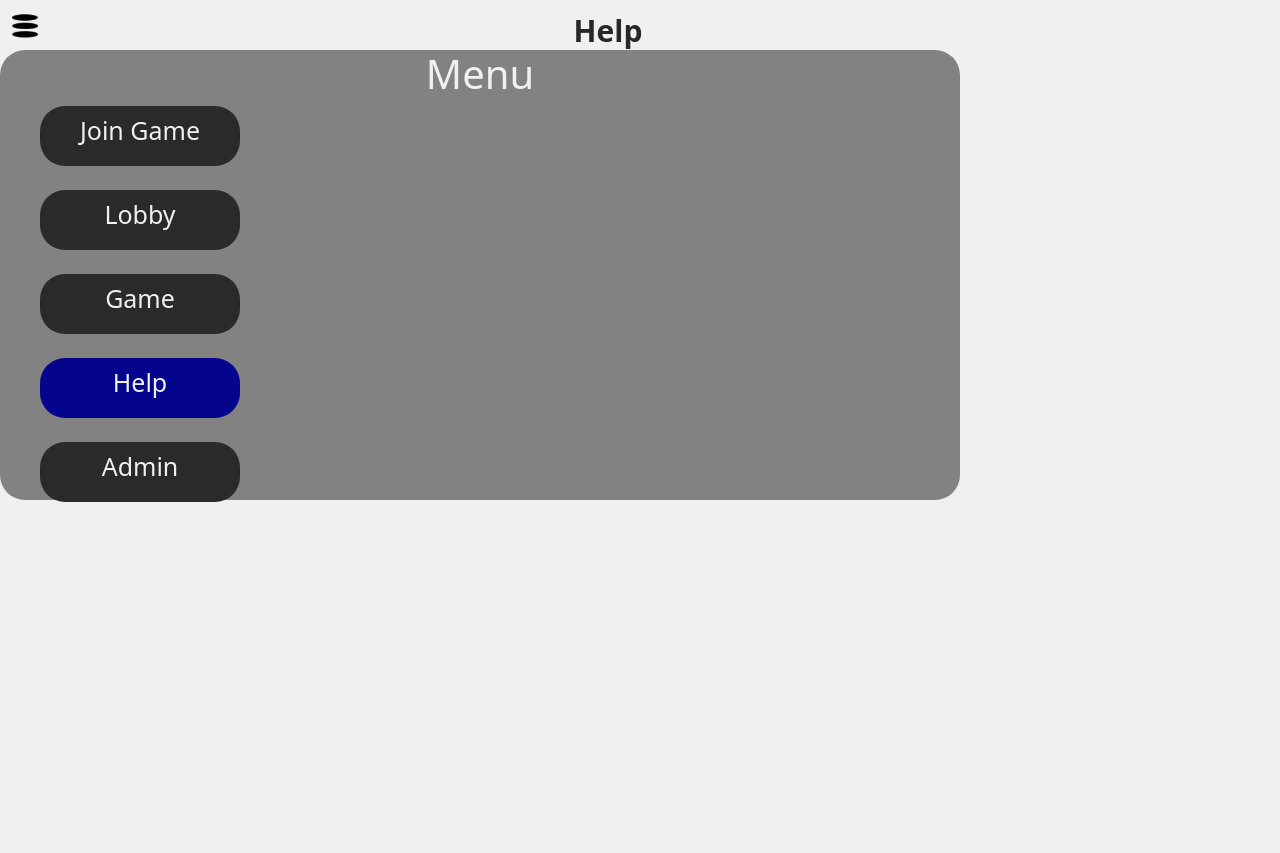
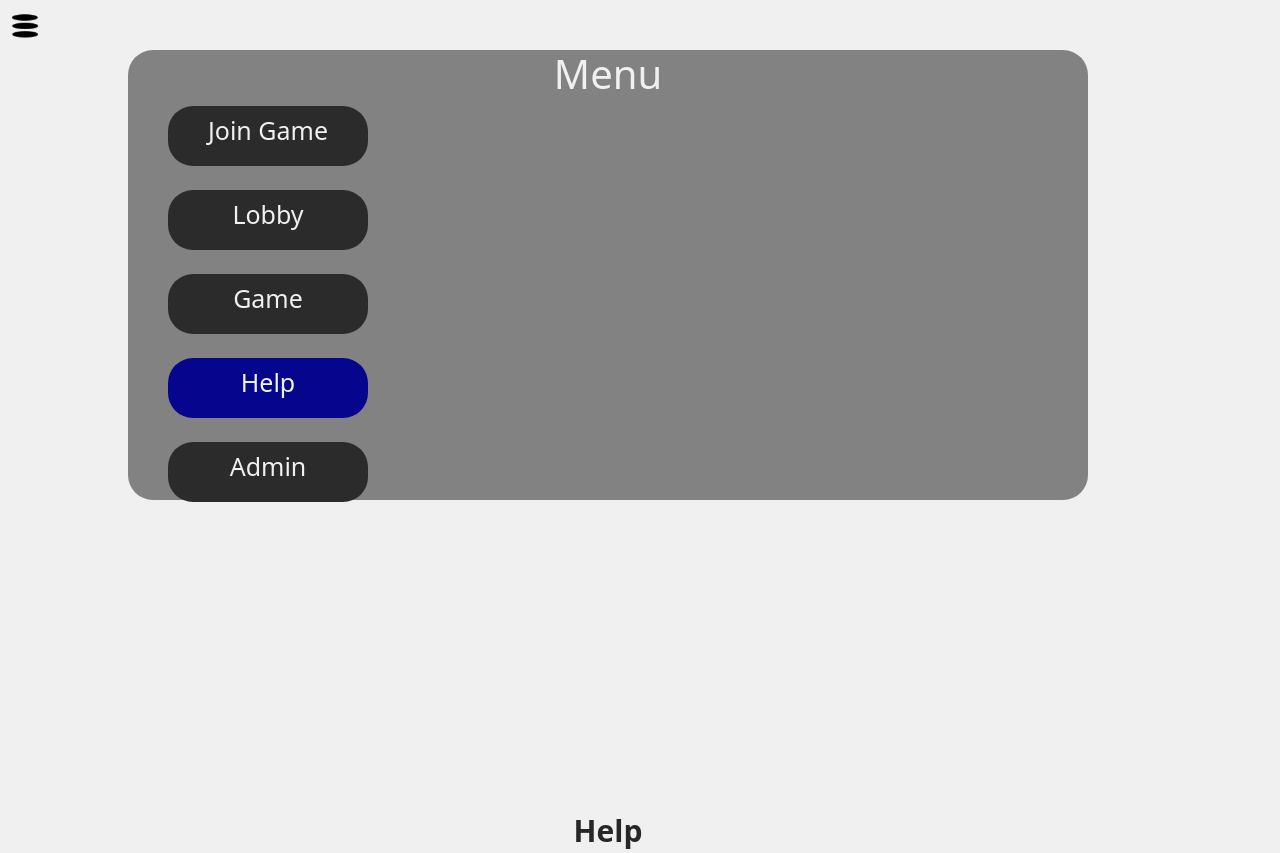
Before and after one commit to pmroczko/mafia-ui, a React (Create React App) app: page /help in a window 1280 px wide. Both pictures are taken after a click on the element 25 px from the left and 25 px from the top of the page. Before the commit the page ends 800 px from the top, so only its background shows below. Built offline with nearby package versions, Linux system fonts and the light colour scheme.

Commit message:
Added background to menu.

```diff
--- a/src/components/Menu.js
+++ b/src/components/Menu.js
@@ -5,7 +5,13 @@ function Menu({ onClicked }) {
   var location = useLocation();
   location = location.pathname.substring(1);
   onClicked = onClicked ? onClicked : () => {};
-  return (
+
+  const onBackgroundClick = () => {
+    onClicked();
+  }
+  return (<div>
+    <div className="menu-background" onClick={onBackgroundClick}>
+  </div>
   <div className='menu-container'>
     <h1>Menu</h1>
     <MenuLink
@@ -37,8 +43,7 @@ function Menu({ onClicked }) {
       text='Admin'
       location={location}
       onClicked={onClicked}
-      />
-    </div>
+    /></div></div>
   );
 }
 
--- a/src/components/_components.scss
+++ b/src/components/_components.scss
@@ -81,9 +81,15 @@
   width: 80%;
 }
 
+.menu-background {
+  width:100vw;
+  height:100vh;
+  z-index:10;
+}
+
 .menu-container {
   position: absolute;
-  left: 0px;
+  left: 10%;
   top: 50px;
   width: 75%;
   height: 450px;
```
Lines whose indentation alone changed are shown as unchanged.
